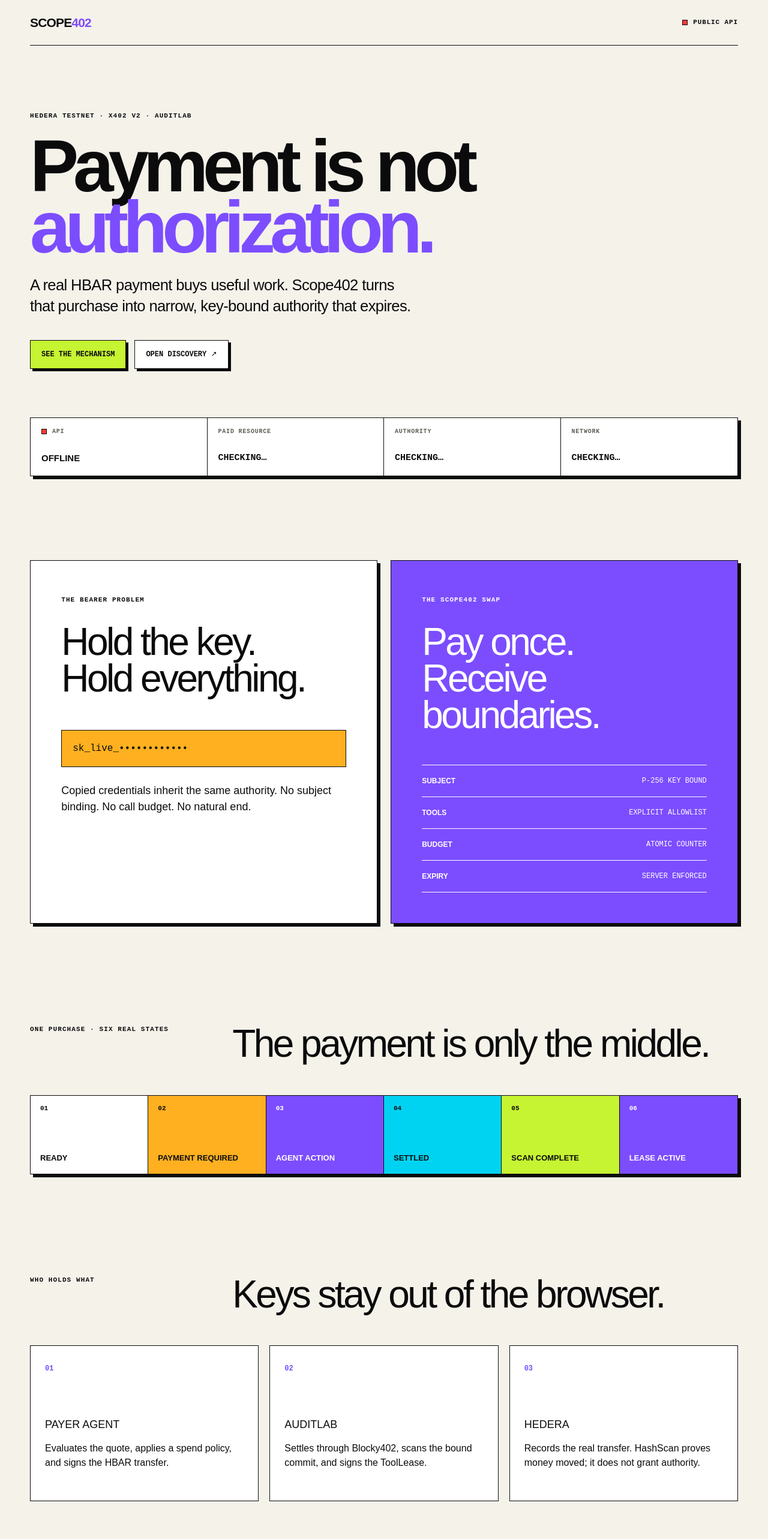
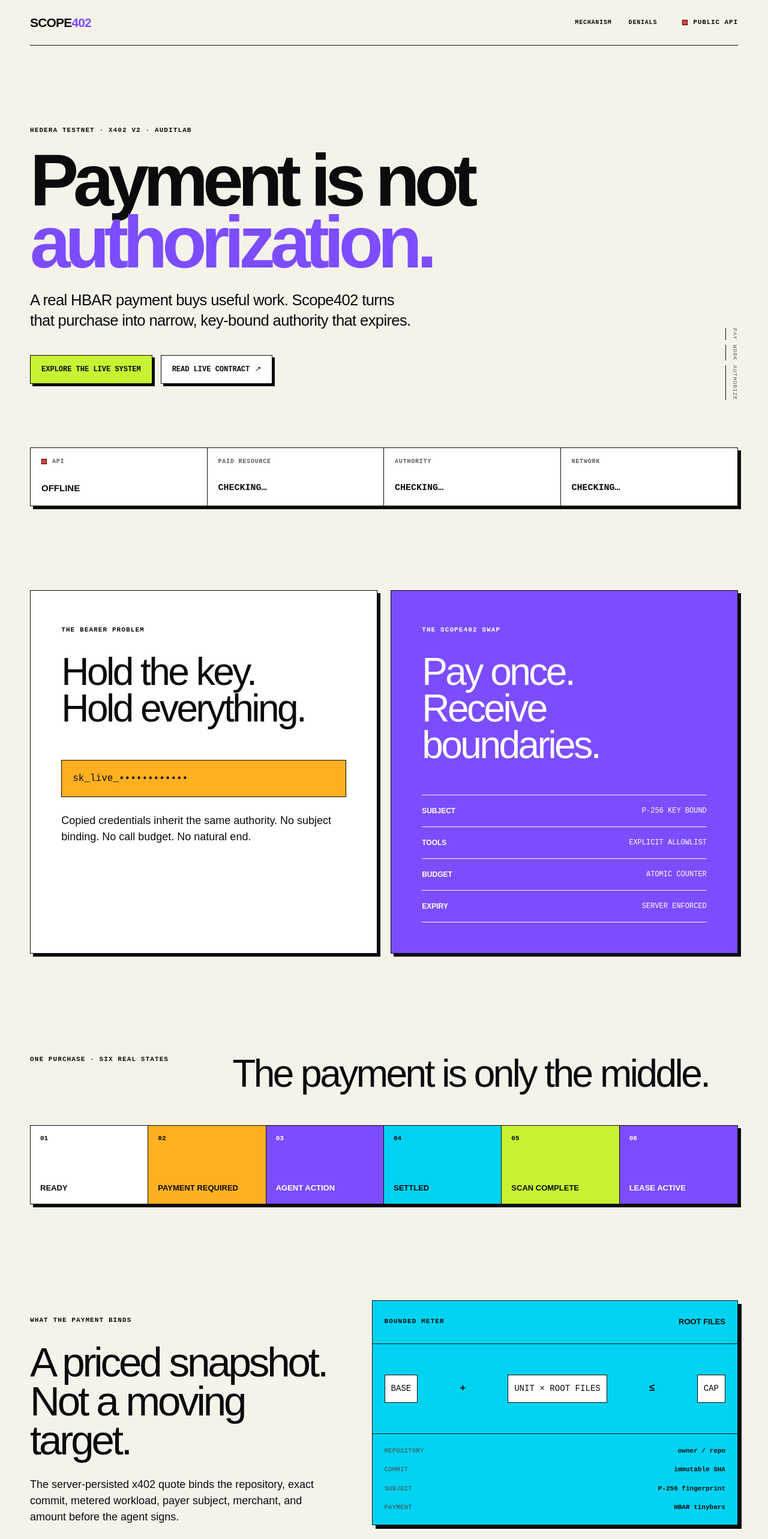
Before and after one commit to 0xshobha/scope402, a React (Vite) app in the folder apps/web/: page / in a window 1280 px wide. Shown: the top 2566 px of the page at 60% size. Built offline with nearby package versions, Linux system fonts and the light colour scheme; no server answers.

Commit message:
Refine Scope402 homepage

```diff
--- a/apps/web/package.json
+++ b/apps/web/package.json
@@ -4,7 +4,7 @@
   "type": "module",
   "scripts": {
     "dev": "vite",
-    "build": "tsc -b && vite build",
+    "build": "tsc --noEmit && vite build",
     "typecheck": "tsc --noEmit"
   },
   "dependencies": {
--- a/apps/web/src/App.tsx
+++ b/apps/web/src/App.tsx
@@ -3,6 +3,15 @@
 import { loadLiveState, publicApiUrl, type LiveState } from './api.js'
 
 const states = ['READY', 'PAYMENT REQUIRED', 'AGENT ACTION', 'SETTLED', 'SCAN COMPLETE', 'LEASE ACTIVE']
+
+const denials = [
+  { number: '01', label: 'STOLEN LEASE', status: '403', code: 'SUBJECT_KEY_MISMATCH',
+    copy: 'The lease is bound to the payer agent’s P-256 key. Possession of the token is not enough.' },
+  { number: '02', label: 'REPLAYED CALL', status: '403', code: 'REPLAY_DETECTED',
+    copy: 'Each signed invocation advances one atomic counter. The same request cannot spend authority twice.' },
+  { number: '03', label: 'EXPIRED AUTHORITY', status: '410', code: 'LEASE_EXPIRED',
+    copy: 'The server enforces expiry from persisted state. A valid signature cannot revive a dead lease.' },
+]
 
 function StatusRail({ live }: { live: LiveState }) {
   const discovery = live.discovery
@@ -33,6 +42,10 @@
   return <main>
     <header className="site-header">
       <a className="brand" href="#top">SCOPE<span>402</span></a>
+      <nav aria-label="Primary navigation">
+        <a href="#mechanism">MECHANISM</a>
+        <a href="#denials">DENIALS</a>
+      </nav>
       <div className="mode"><span className={`status-dot ${live.state}`} /> PUBLIC API</div>
     </header>
 
@@ -43,13 +56,14 @@
       <p className="lede">A real HBAR payment buys useful work. Scope402 turns that purchase into narrow,
         key-bound authority that expires.</p>
       <div className="hero-actions">
-        <a className="button primary" href="#mechanism">SEE THE MECHANISM</a>
+        <a className="button primary" href="#proof">EXPLORE THE LIVE SYSTEM</a>
         <a className="button" href={`${publicApiUrl}/.well-known/scope402`}
-          target="_blank" rel="noreferrer">OPEN DISCOVERY ↗</a>
+          target="_blank" rel="noreferrer">READ LIVE CONTRACT <span aria-hidden="true">↗</span></a>
       </div>
+      <div className="hero-index mono" aria-hidden="true"><span>PAY</span><span>WORK</span><span>AUTHORIZE</span></div>
     </section>
 
-    <StatusRail live={live} />
+    <div id="proof"><StatusRail live={live} /></div>
 
     <section className="contrast" id="mechanism">
       <article className="problem-card">
@@ -76,6 +90,39 @@
       <StateRail />
     </section>
 
+    <section className="purchase-section">
+      <div className="purchase-intro">
+        <span className="section-label">WHAT THE PAYMENT BINDS</span>
+        <h2>A priced snapshot.<br/>Not a moving target.</h2>
+        <p>The server-persisted x402 quote binds the repository, exact commit, metered workload,
+          payer subject, merchant, and amount before the agent signs.</p>
+      </div>
+      <div className="meter-card">
+        <div className="meter-head"><span className="section-label">BOUNDED METER</span><strong>ROOT FILES</strong></div>
+        <div className="formula mono"><span>BASE</span><b>+</b><span>UNIT × ROOT FILES</span><b>≤</b><span>CAP</span></div>
+        <div className="binding-list mono">
+          <span>REPOSITORY</span><strong>owner / repo</strong>
+          <span>COMMIT</span><strong>immutable SHA</strong>
+          <span>SUBJECT</span><strong>P-256 fingerprint</strong>
+          <span>PAYMENT</span><strong>HBAR tinybars</strong>
+        </div>
+      </div>
+    </section>
+
+    <section className="denial-section" id="denials">
+      <div className="section-heading"><span className="section-label">THE PROOF IS IN THE NO</span>
+        <h2>Payment succeeds.<br/>The attacks still fail.</h2></div>
+      <div className="denial-grid">
+        {denials.map((denial, index) => <motion.article key={denial.code}
+          initial={{ opacity: 0, y: 16 }} whileInView={{ opacity: 1, y: 0 }} viewport={{ once: true }}
+          transition={{ delay: index * 0.08, duration: 0.24 }}>
+          <div className="denial-top"><span className="mono">{denial.number}</span><span>{denial.label}</span></div>
+          <div className="denial-code"><strong className="mono">{denial.status}</strong><code>{denial.code}</code></div>
+          <p>{denial.copy}</p>
+        </motion.article>)}
+      </div>
+    </section>
+
     <section className="custody-section">
       <div className="section-heading"><span className="section-label">WHO HOLDS WHAT</span>
         <h2>Keys stay out of the browser.</h2></div>
@@ -93,7 +140,8 @@
         and one lease-protected follow-up tool. No browser keys. No smart contract. No fake settlement.</p>
     </section>
 
-    <footer><span>Scope402 · AuditLab</span><a href={`${publicApiUrl}/health`} target="_blank" rel="noreferrer">API HEALTH ↗</a>
+    <footer><span>Scope402 · AuditLab</span><a href="https://github.com/0xshobha/scope402" target="_blank" rel="noreferrer">SOURCE ↗</a>
+      <a href={`${publicApiUrl}/health`} target="_blank" rel="noreferrer">API HEALTH ↗</a>
       <a href={`${publicApiUrl}/.well-known/scope402`} target="_blank" rel="noreferrer">DISCOVERY ↗</a></footer>
   </main>
 }
--- a/apps/web/src/styles.css
+++ b/apps/web/src/styles.css
@@ -20,6 +20,7 @@
 html { scroll-behavior: smooth; }
 body { margin: 0; min-width: 320px; background: var(--paper); }
 a { color: inherit; text-decoration: none; }
+::selection { color: var(--ink); background: var(--lime); }
 .mono { font-family: "JetBrains Mono Variable", monospace; font-variant-numeric: tabular-nums; }
 
 main { width: min(1180px, calc(100% - 32px)); margin: 0 auto; padding-bottom: 32px; }
@@ -27,6 +28,12 @@
   border-bottom: 1.5px solid var(--ink); }
 .brand { font-weight: 760; letter-spacing: -.04em; font-size: 21px; }
 .brand span { color: var(--violet); }
+.site-header nav { display: flex; gap: 28px; margin-left: auto; margin-right: 42px;
+  font: 650 10px/1 "JetBrains Mono Variable", monospace; letter-spacing: .08em; }
+.site-header nav a { position: relative; }
+.site-header nav a::after { content: ""; position: absolute; left: 0; right: 100%; bottom: -7px; height: 2px;
+  background: var(--violet); transition: right 180ms ease; }
+.site-header nav a:hover::after { right: 0; }
 .mode { display: flex; gap: 9px; align-items: center; font: 650 11px/1 "JetBrains Mono Variable", monospace;
   letter-spacing: .08em; }
 .status-dot { width: 9px; height: 9px; border: 1.5px solid var(--ink); display: inline-block; background: var(--ash); }
@@ -34,7 +41,7 @@
 .status-dot.offline { background: var(--red); }
 .status-dot.waking { background: var(--amber); animation: pulse 1.2s ease-in-out infinite; }
 
-.hero { min-height: 620px; padding: 100px 0 70px; display: grid; align-content: center; }
+.hero { min-height: 670px; padding: 105px 0 76px; display: grid; align-content: center; position: relative; }
 .eyebrow, .section-label { font: 650 11px/1.2 "JetBrains Mono Variable", monospace; letter-spacing: .1em; }
 .hero h1 { max-width: 950px; margin: 26px 0 28px; font-size: clamp(64px, 9.5vw, 132px); line-height: .84;
   letter-spacing: -.075em; font-weight: 680; }
@@ -46,6 +53,10 @@
 .button:hover { transform: translate(2px, 2px); box-shadow: 2px 2px 0 var(--ink); }
 .button:focus-visible { outline: 3px solid var(--violet); outline-offset: 4px; }
 .button.primary { background: var(--lime); }
+.button span { margin-left: 9px; }
+.hero-index { position: absolute; right: 0; bottom: 79px; display: flex; gap: 8px; align-items: center;
+  writing-mode: vertical-rl; font-size: 9px; letter-spacing: .12em; color: #5f5b53; }
+.hero-index span { border-left: 1px solid var(--ink); padding-left: 7px; }
 
 .proof-strip { display: grid; grid-template-columns: repeat(4, 1fr); border: 1.5px solid var(--ink);
   background: var(--panel); box-shadow: 5px 5px 0 var(--ink); }
@@ -86,6 +97,33 @@
 .state-rail li:nth-child(5) { background: var(--lime); color: var(--ink); }
 .state-rail span { font: 600 11px/1 "JetBrains Mono Variable", monospace; }
 
+.purchase-section { display: grid; grid-template-columns: .9fr 1.1fr; gap: 70px; align-items: end; padding: 20px 0 160px; }
+.purchase-intro h2 { margin: 28px 0; font-size: clamp(42px, 5.4vw, 72px); line-height: .94; letter-spacing: -.06em; }
+.purchase-intro p { max-width: 500px; margin: 0; font-size: 18px; line-height: 1.5; }
+.meter-card { border: 1.5px solid var(--ink); background: var(--cyan); box-shadow: 6px 6px 0 var(--ink); }
+.meter-head { min-height: 72px; padding: 20px; display: flex; justify-content: space-between; align-items: center;
+  border-bottom: 1.5px solid var(--ink); }
+.meter-head strong { font-size: 13px; }
+.formula { min-height: 150px; padding: 28px 20px; display: flex; align-items: center; justify-content: space-between;
+  gap: 10px; border-bottom: 1.5px solid var(--ink); font-size: clamp(11px, 1.1vw, 15px); }
+.formula span { padding: 12px 10px; border: 1.5px solid var(--ink); background: var(--panel); }
+.formula b { font-size: 17px; }
+.binding-list { display: grid; grid-template-columns: 1fr 1.5fr; padding: 20px; row-gap: 15px; font-size: 11px; }
+.binding-list span { color: #4d4b46; }
+.binding-list strong { text-align: right; }
+
+.denial-section { padding: 10px 0 150px; }
+.denial-grid { display: grid; grid-template-columns: repeat(3, 1fr); gap: 18px; }
+.denial-grid article { min-height: 360px; padding: 22px; display: flex; flex-direction: column;
+  border: 1.5px solid var(--ink); background: var(--panel); box-shadow: 4px 4px 0 var(--ink); }
+.denial-top { display: flex; justify-content: space-between; gap: 16px; padding-bottom: 20px;
+  border-bottom: 1.5px solid var(--ink); font: 650 10px/1 "JetBrains Mono Variable", monospace; letter-spacing: .06em; }
+.denial-code { margin: 42px 0 25px; }
+.denial-code strong { display: block; color: var(--red); font-size: 62px; line-height: 1; letter-spacing: -.06em; }
+.denial-code code { display: inline-block; margin-top: 12px; padding: 8px; background: var(--red); color: var(--ink);
+  font: 650 10px/1 "JetBrains Mono Variable", monospace; }
+.denial-grid p { margin: auto 0 0; line-height: 1.5; }
+
 .custody-grid { display: grid; grid-template-columns: repeat(3, 1fr); gap: 18px; }
 .custody-grid article { min-height: 260px; padding: 24px; border: 1.5px solid var(--ink); background: var(--panel); }
 .custody-grid article > span { font: 650 12px/1 "JetBrains Mono Variable", monospace; color: var(--violet); }
@@ -108,6 +146,9 @@
   .proof-strip > div:nth-child(2) { border-right: 0; }
   .proof-strip > div:nth-child(-n+2) { border-bottom: 1.5px solid var(--ink); }
   .contrast, .custody-grid { grid-template-columns: 1fr; }
+  .purchase-section { grid-template-columns: 1fr; gap: 45px; }
+  .denial-grid { grid-template-columns: 1fr; }
+  .denial-grid article { min-height: 290px; }
   .section-heading { grid-template-columns: 1fr; gap: 22px; }
   .state-rail { grid-template-columns: 1fr 1fr; }
   .state-rail li { min-height: 100px; border-bottom: 1.5px solid var(--ink); }
@@ -117,10 +158,14 @@
   footer span { margin: 0 0 10px; }
 }
 @media (max-width: 480px) {
+  .site-header nav { display: none; }
   .hero h1 { font-size: 58px; }
+  .hero-index { display: none; }
   .proof-strip { grid-template-columns: 1fr; }
   .proof-strip > div { border-right: 0; border-bottom: 1.5px solid var(--ink); }
   .proof-strip > div:last-child { border-bottom: 0; }
   .contrast { padding: 90px 0; }
   .contrast article { min-height: 410px; }
+  .formula { flex-wrap: wrap; justify-content: flex-start; }
+  .formula span { flex: 1 1 auto; text-align: center; }
 }
```
Also changed, not shown: 1 other file (tests, documents, lock files or other folders).
